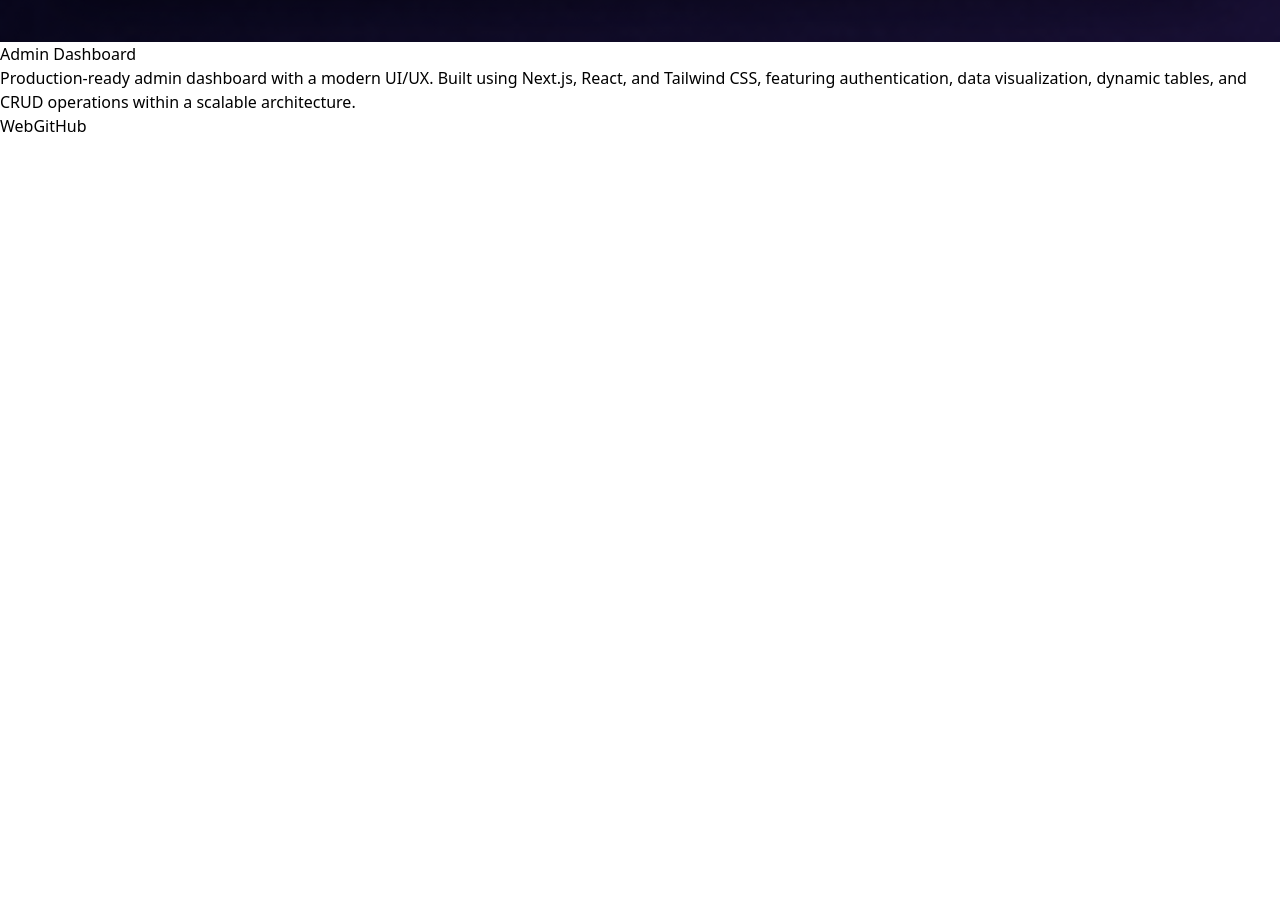
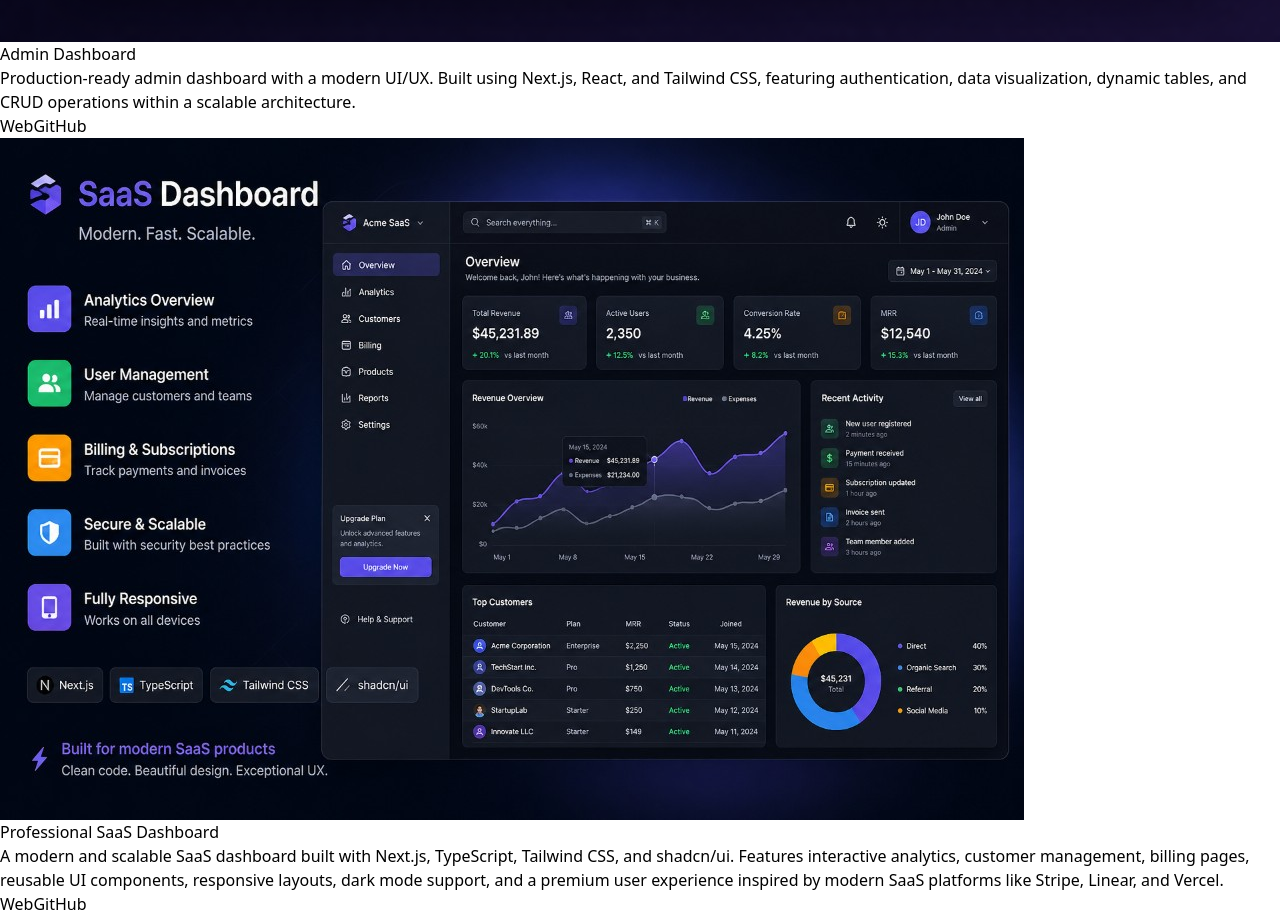
Before and after one commit to santiagotraba/portfolio, a React (Vite) app: page / in a window 1280 px wide. Shown: the part 8980-9896 px from the top of the page. Before the commit the page ends 9118 px from the top, so only its background shows below. Built offline with nearby package versions, Linux system fonts and the light colour scheme.

Commit message:
agrega el proyecto "Professional SaaS Dashboard" a la lista de proyectos en proyects.js y añade la imagen correspondiente

```diff
--- a/src/proyects.js
+++ b/src/proyects.js
@@ -8,6 +8,7 @@
 import mibalanceapp from "../public/miBalance.png"
 import lolstatsdashboard from "../public/lolstatsdashboard.png"
 import admindashboard from "../public/admindashboard.png"
+import professionalsaasdashboard from "../public/professionalsaasdashboard.png"
 
 export const PROYECTS = [
   {
@@ -85,5 +86,14 @@
     media: admindashboard,
     url: "https://admin-dashboard-suite.vercel.app",
     github: "https://github.com/santiagotraba/admin-dashboard-suite"
+  },
+
+  {
+    name: "Professional SaaS Dashboard",
+    description:
+      "A modern and scalable SaaS dashboard built with Next.js, TypeScript, Tailwind CSS, and shadcn/ui. Features interactive analytics, customer management, billing pages, reusable UI components, responsive layouts, dark mode support, and a premium user experience inspired by modern SaaS platforms like Stripe, Linear, and Vercel.",
+    media: professionalsaasdashboard,
+    url: "https://nimbus-plum-nine.vercel.app/",
+    github: "https://github.com/santiagotraba/Nimbus"
   }
 ];
```
Also changed, not shown: public/professionalsaasdashboard.png (added).
